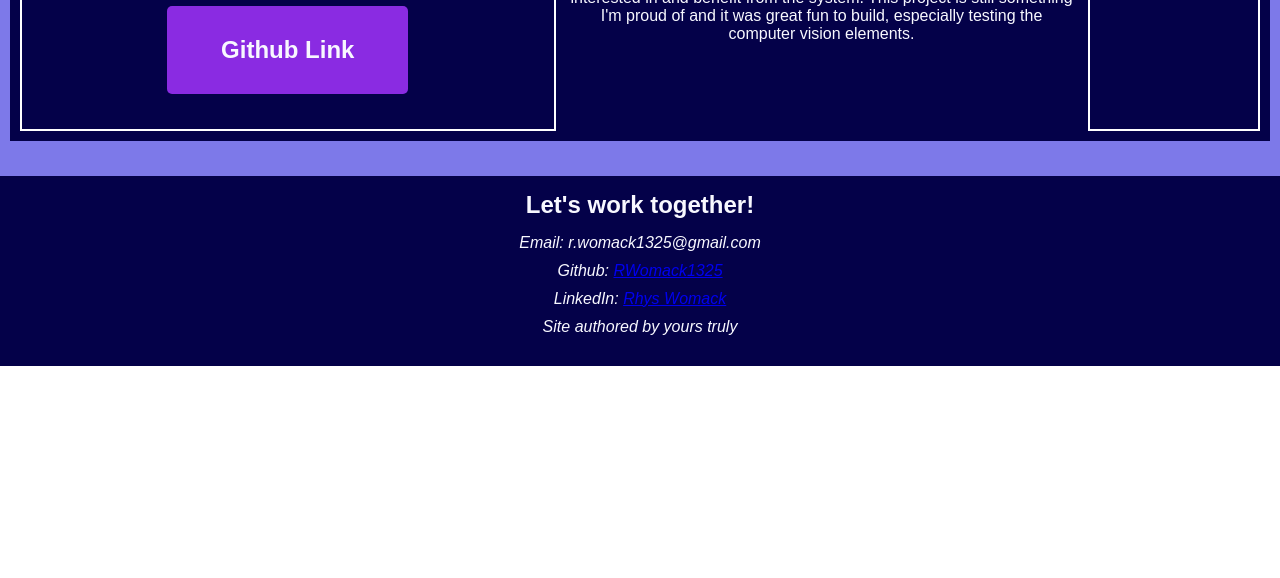
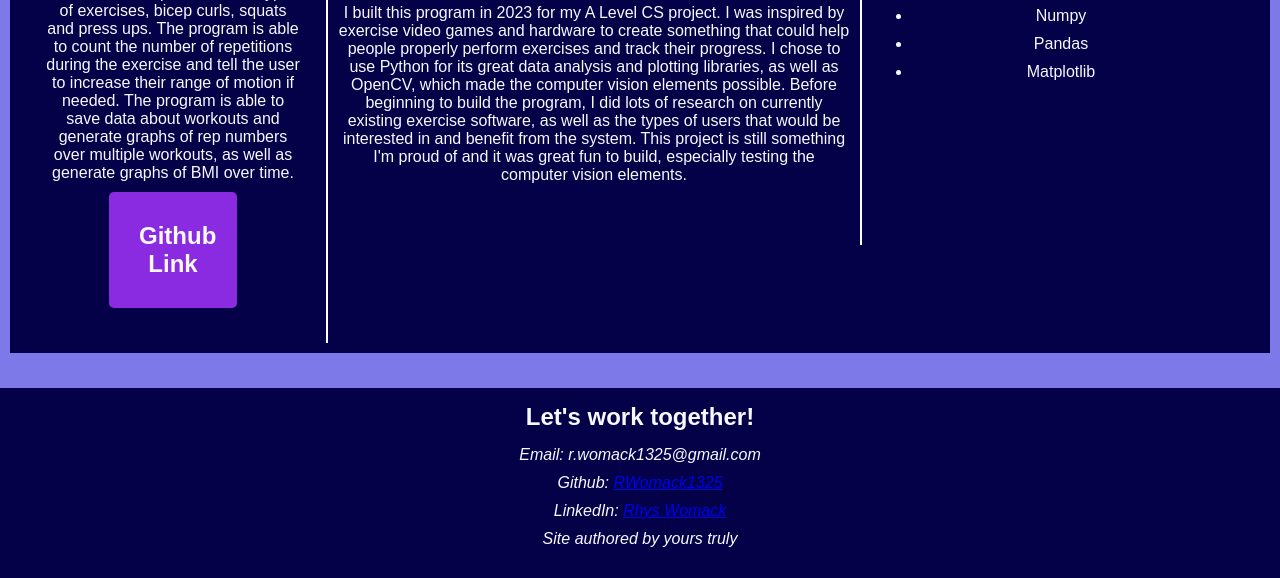
Before and after one commit to RWomack1325/portfolio-site, a plain HTML site: page projects.html in a window 1280 px wide. Shown: the part 750-1328 px from the top of the page. Before the commit the page ends 1116 px from the top, so only its background shows below. Drawn offline with Linux system fonts and the light colour scheme.

Commit message:
Improved projects page formatting

```diff
--- a/styles/projects_styles.css
+++ b/styles/projects_styles.css
@@ -8,6 +8,10 @@
   * {
   scroll-behavior: smooth;
   }
+}
+
+body {
+    background-color: #040149;
 }
 
 main {
@@ -42,6 +46,7 @@ header {
     background-color: #040149;
     color: ghostwhite;
     padding: 7.5px;
+    max-width: 500px;
 }
 
 .project-list {
@@ -69,7 +74,7 @@ header {
 .project-article header {
     padding: 25px;
     margin: 10px 10px;
-    border: 2px solid white;
+    border-right: 2px solid white;
     width: 50%;
 }
 
@@ -89,13 +94,19 @@ header {
 }
 
 .tools-used {
-    border: 2px solid white;
+    border-left: 2px solid white;
     margin: 10px;
     padding: 25px;
+    min-width: 400px;
+    max-height: 400px;
 }
 
 .tools-used ul{
     padding: 25px;
+}
+
+.tools-used ul li{
+    margin: 10px auto;
 }
 
 .gitlink{
```
